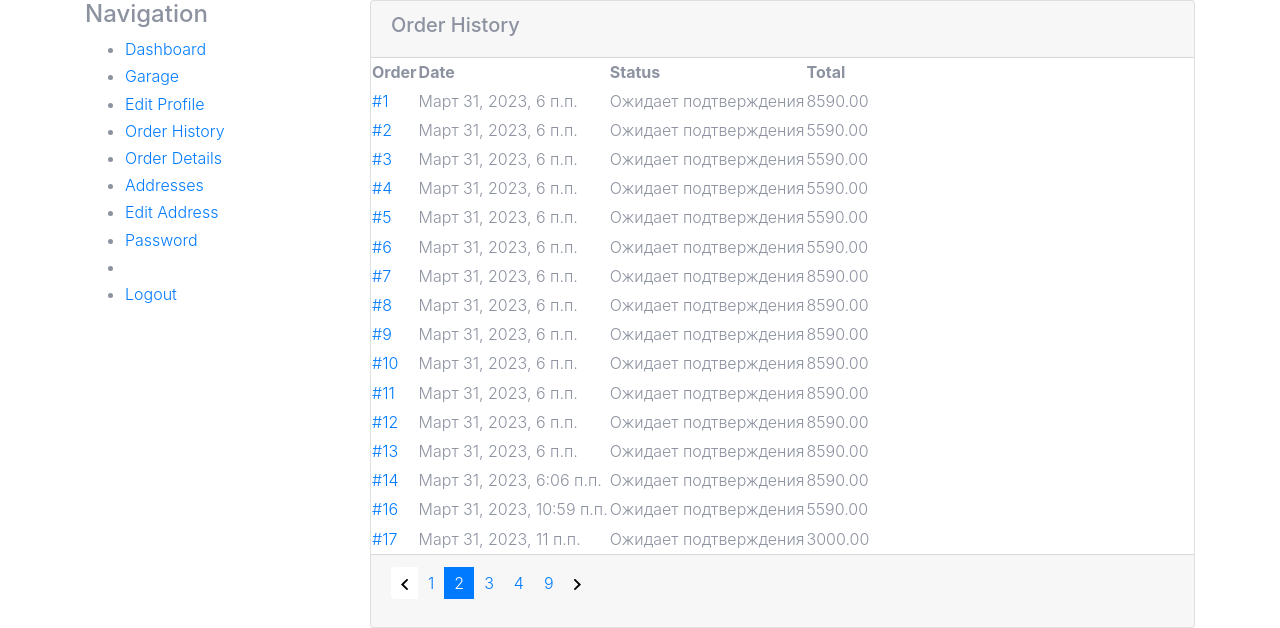
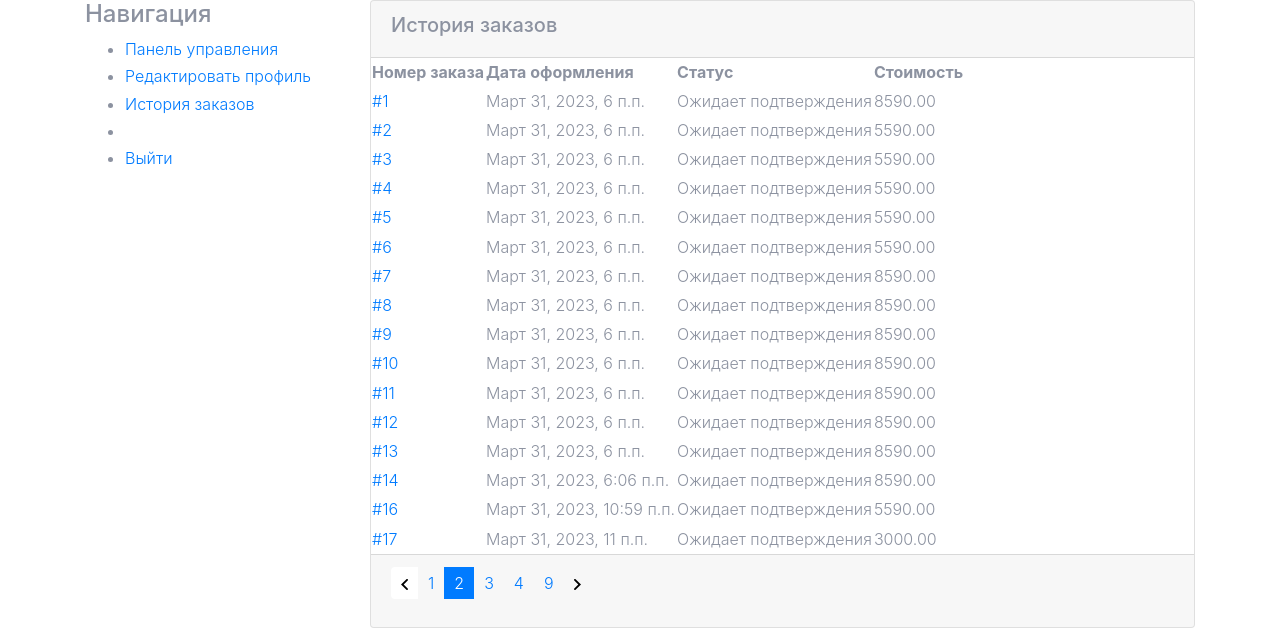
Before and after one commit to NoCapAAAAA/Vlad-, a Django app: page /history/ in a window 1280 px wide. Shown: the part 181-809 px from the top of the page. Run offline with Django 3.2, Linux system fonts and the light colour scheme; a user stored in the database is signed in; data comes from the database, SQL or seed files in the repository; both versions use the stored data as it was after the commit; parts of the project's set-up code (start-up, migrations or seed data) failed here and were passed over; some libraries are stand-ins or nearby versions; some web fonts are replaced.

Commit message:
вся хуйня

```diff
--- a/core/catalog/models.py
+++ b/core/catalog/models.py
@@ -130,3 +130,6 @@ class HistoryOrders(models.Model):
                               choices=Status.choices, blank=True)
     def __str__(self):
         return f'{self.user}|{self.user}'
+
+    def get_absolute_url(self):
+        return reverse('detailOrder', kwargs={'detailOrder_pk': self.pk})
--- a/core/catalog/views.py
+++ b/core/catalog/views.py
@@ -118,7 +118,6 @@ class ProductDetailView(DetailView):
 
     def get_context_data(self, **kwargs):
         context = super().get_context_data(**kwargs)
-        print(kwargs['object'])
         context['page'] = Product.objects.filter()
         context['filter'] = SnippetFiter(self.request.GET, queryset=self.get_queryset())
         return context
@@ -127,12 +126,14 @@ class ProductDetailView(DetailView):
         return Product.objects.filter()
 
 class DetailOrderView(DetailView):
-    template_name = "profile/history.html"
+    template_name = "profile/orderdetail.html"
     model = HistoryOrders
     def get_context_data(self, **kwargs):
         context = super().get_context_data(**kwargs)
-        context['history'] = HistoryOrders.objects.filter(user = self.request.user)
+        context['detail'] = HistoryOrders.objects.filter(pk=self.kwargs['pk'])
+        print(context)
         return context
+
 
 
 #Страница с Личный кабинет пользователя ответвлён на три части 1.Личные даные, 2. История заказов, 3. Шины находящиеся на хранении
--- a/core/templates/profile/history.html
+++ b/core/templates/profile/history.html
@@ -21,35 +21,20 @@
       <div class="row">
         <div class="col-12 col-lg-3 d-flex">
           <div class="account-nav flex-grow-1">
-            <h4 class="account-nav__title">Navigation</h4>
+            <h4 class="account-nav__title">Навигация</h4>
             <ul class="account-nav__list">
               <li class="account-nav__item ">
-                <a href="account-dashboard.html">Dashboard</a>
+                <a href="{% url 'snippets:profile' %}">Панель управления</a>
               </li>
               <li class="account-nav__item ">
-                <a href="account-garage.html">Garage</a>
-              </li>
-              <li class="account-nav__item ">
-                <a href="account-profile.html">Edit Profile</a>
+                <a href="{% url 'snippets:user_edit' %}">Редактировать профиль</a>
               </li>
               <li class="account-nav__item  account-nav__item--active ">
-                <a href="account-orders.html">Order History</a>
-              </li>
-              <li class="account-nav__item ">
-                <a href="account-order-details.html">Order Details</a>
-              </li>
-              <li class="account-nav__item ">
-                <a href="account-addresses.html">Addresses</a>
-              </li>
-              <li class="account-nav__item ">
-                <a href="account-edit-address.html">Edit Address</a>
-              </li>
-              <li class="account-nav__item ">
-                <a href="account-password.html">Password</a>
+                <a href="{% url 'snippets:history' %}">История заказов</a>
               </li>
               <li class="account-nav__divider" role="presentation"></li>
               <li class="account-nav__item ">
-                <a href="account-login.html">Logout</a>
+                <a href="{% url 'logout' %}">Выйти</a>
               </li>
             </ul>
           </div>
@@ -57,7 +42,7 @@
         <div class="col-12 col-lg-9 mt-4 mt-lg-0">
           <div class="card">
             <div class="card-header">
-              <h5>Order History</h5>
+              <h5>История заказов</h5>
             </div>
             <div class="card-divider"></div>
             <div class="card-table">
@@ -65,16 +50,16 @@
                 <table>
                   <thead>
                     <tr>
-                      <th>Order</th>
-                      <th>Date</th>
-                      <th>Status</th>
-                      <th>Total</th>
+                      <th>Номер заказа</th>
+                      <th>Дата оформления</th>
+                      <th>Статус</th>
+                      <th>Стоимость</th>
                     </tr>
                   </thead>
                     {% for i in history %}
                   <tbody>
                     <tr>
-                      <td><a href="{{ i.get_absolute_url }}">#{{i.id}}</a></td>
+                      <td><a href="{{ i.pk }}">#{{i.id}}</a></td>
                       <td>{{i.datecreate}}</td>
                       <td>{{i.status}}</td>
                       <td>{{i.price}}</td>
```
Also changed, not shown: core/templates/profile/orderdetail.html (+100 -0 lines), core/templates/profile/user_profile.html (+1 -16 lines), core/db.sqlite3.
